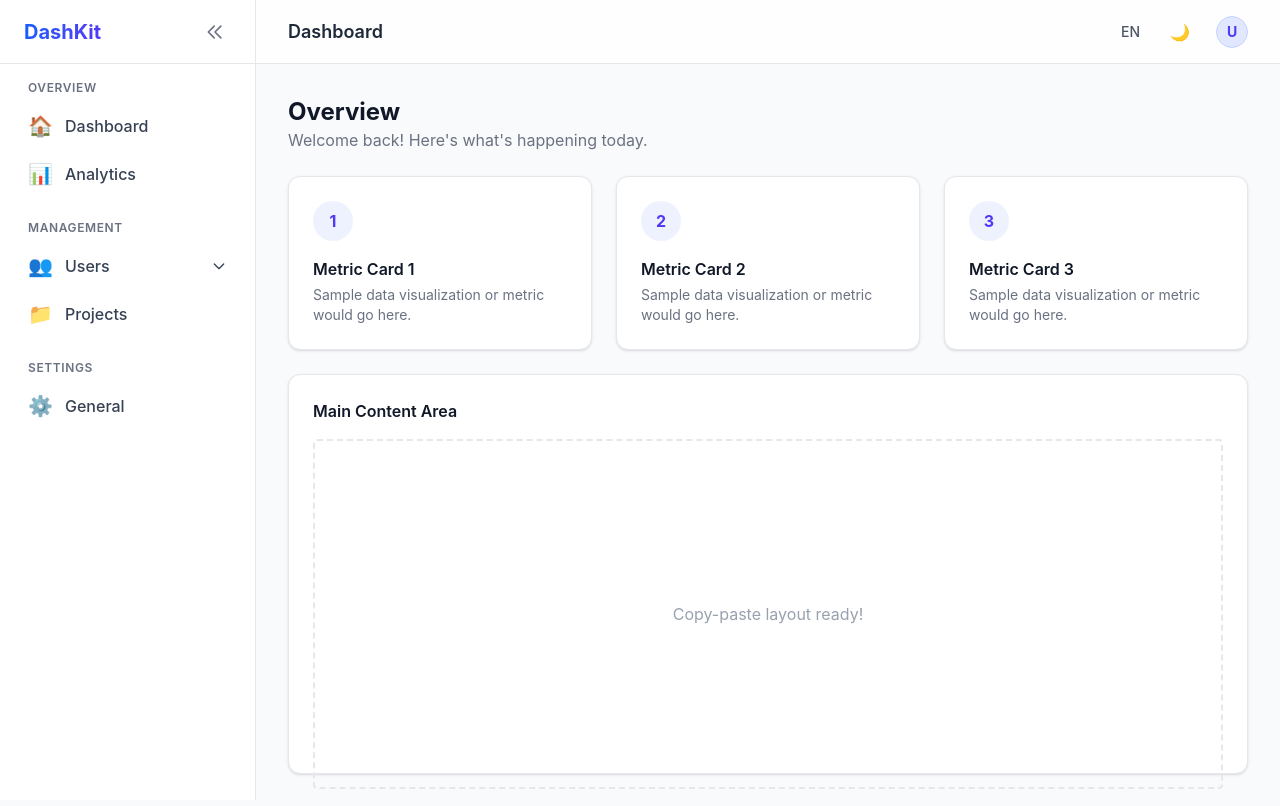
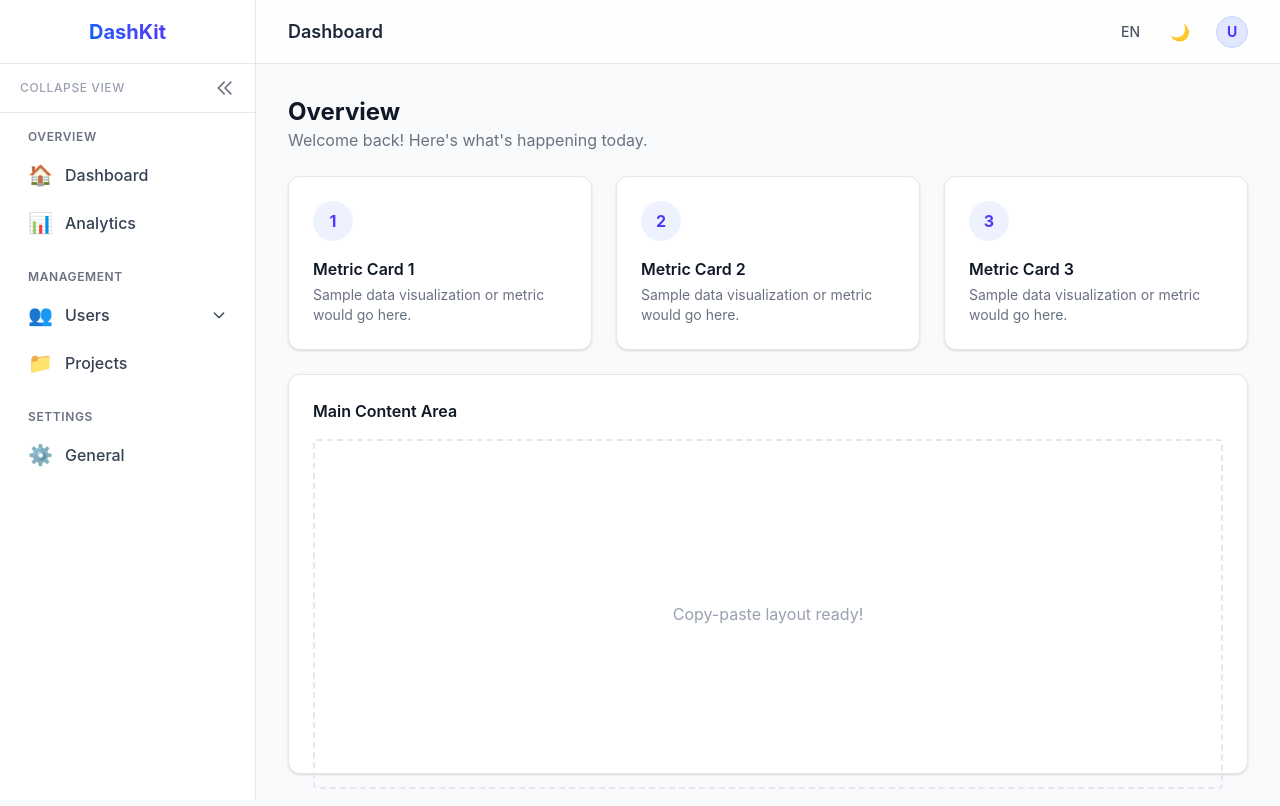
Before and after one commit to MinKhantAung23/dashboard-ui-kits, a React (Vite) app: page / in a window 1280 px wide. Built offline with nearby package versions, Linux system fonts and the light colour scheme.

Commit message:
fix: move sidebar collapse button under logo

```diff
--- a/src/components/layout/Sidebar.tsx
+++ b/src/components/layout/Sidebar.tsx
@@ -121,22 +121,24 @@ export function Sidebar({
           ${isCollapsed ? 'lg:w-20' : 'lg:w-64'}
         `}
       >
-        <div className={`h-16 shrink-0 flex items-center border-b border-gray-200 dark:border-gray-800 ${isCollapsed ? 'justify-center px-0' : 'justify-between px-6'}`}>
-          {!isCollapsed && (
+        <div className="h-16 shrink-0 flex items-center justify-center border-b border-gray-200 dark:border-gray-800">
+          {!isCollapsed ? (
             <span className="text-xl font-bold bg-clip-text text-transparent bg-gradient-to-r from-blue-600 to-indigo-600 dark:from-blue-400 dark:to-indigo-400 whitespace-nowrap overflow-hidden">
               DashKit
             </span>
-          )}
-          {isCollapsed && (
+          ) : (
             <span className="text-2xl font-bold text-blue-600 dark:text-blue-400">D</span>
           )}
+        </div>
 
-          {/* Toggle Button for Desktop */}
+        {/* Toggle Button for Desktop - Under Logo */}
+        <div className="hidden lg:flex items-center justify-center p-2 border-b border-gray-200 dark:border-gray-800">
           <button
             onClick={onToggleCollapse}
-            className="hidden lg:flex items-center justify-center p-1.5 rounded-md text-gray-500 hover:bg-gray-100 dark:hover:bg-gray-800 transition-colors"
+            className={`flex items-center p-1.5 rounded-md text-gray-500 hover:bg-gray-100 dark:hover:bg-gray-800 transition-colors w-full ${!isCollapsed ? 'justify-between px-3' : 'justify-center'}`}
             title={isCollapsed ? "Expand Sidebar" : "Collapse Sidebar"}
           >
+            {!isCollapsed && <span className="text-xs font-medium uppercase tracking-wider text-gray-400">Collapse View</span>}
             <svg className={`w-5 h-5 transition-transform ${isCollapsed ? 'rotate-180' : ''}`} fill="none" stroke="currentColor" viewBox="0 0 24 24">
               <path strokeLinecap="round" strokeLinejoin="round" strokeWidth={2} d="M11 19l-7-7 7-7m8 14l-7-7 7-7" />
             </svg>
```
